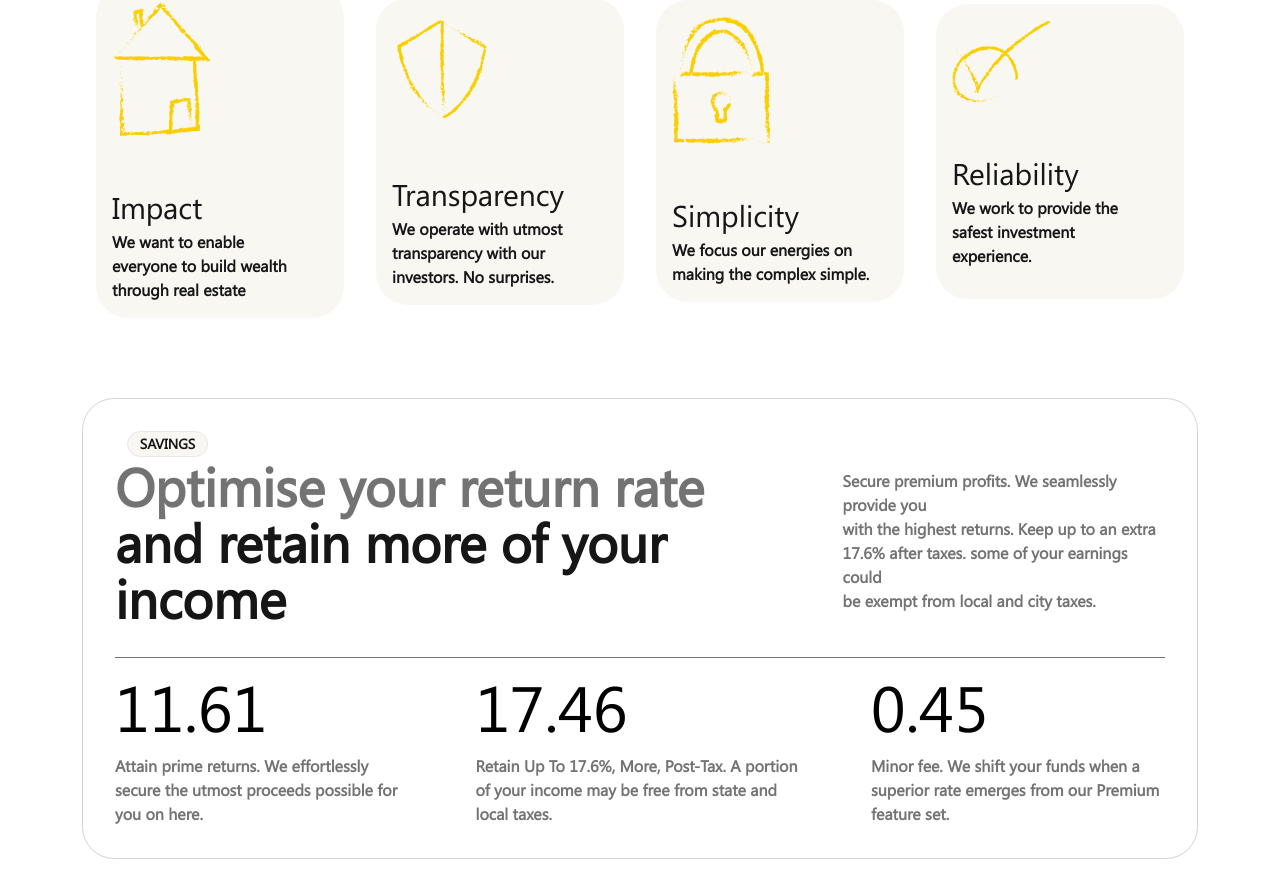
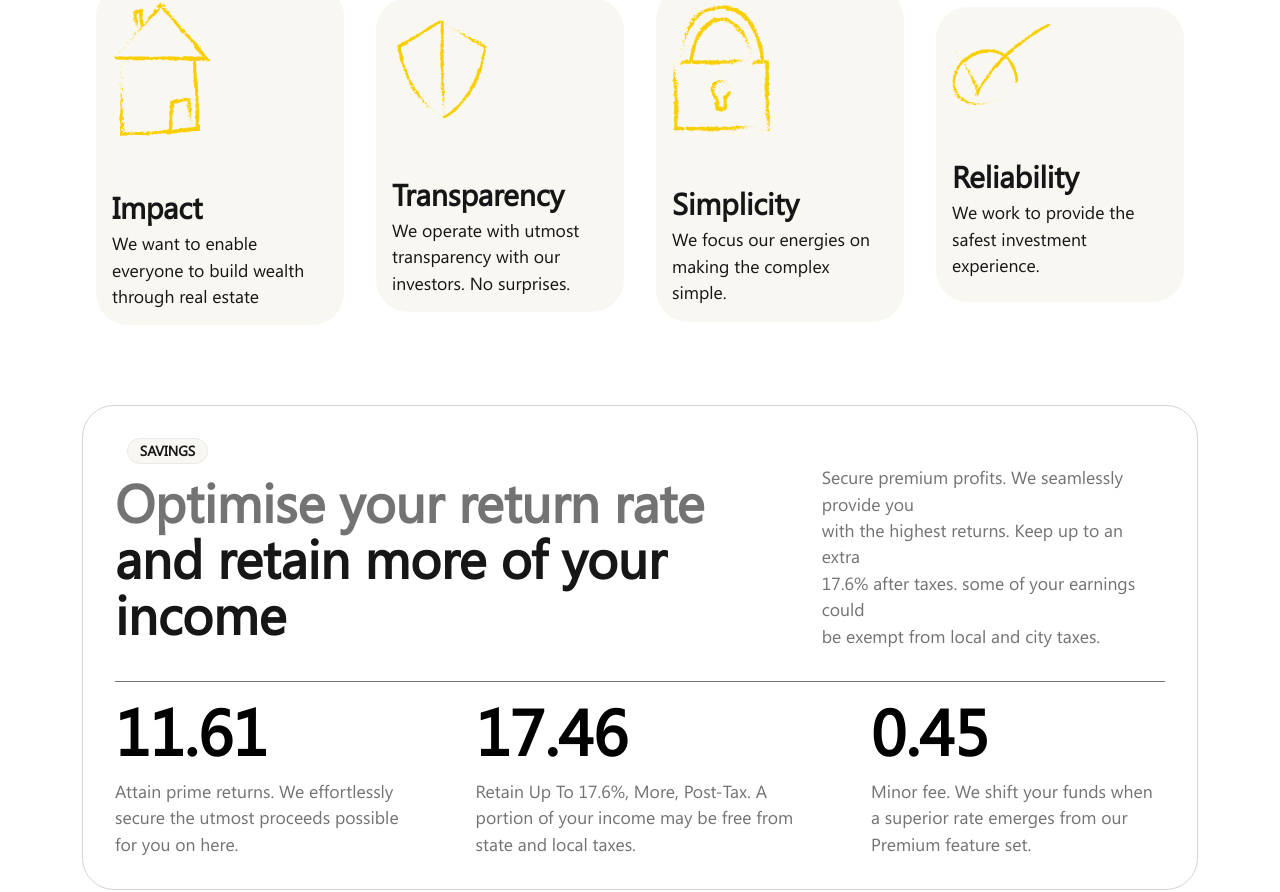
Before and after one commit to Daniel264/Slice, a Next.js app: page / in a window 1280 px wide. Shown: the part 3316-4208 px from the top of the page. Built offline with nearby package versions, Linux system fonts and the light colour scheme.

Commit message:
refactor: tweak different font-sizes

```diff
--- a/src/styles/SCSS/_typography.scss
+++ b/src/styles/SCSS/_typography.scss
@@ -35,7 +35,8 @@ h1 {
 }
 
 p {
-    font-weight: 600;
+    font-weight: 500;
+    font-size: $text-xl;
 }
 
 h2 {
--- a/src/styles/SCSS/components/_benefits-card.scss
+++ b/src/styles/SCSS/components/_benefits-card.scss
@@ -33,5 +33,9 @@
         img {
             padding-bottom: 3rem;
         }
+
+        h3 {
+            font-weight: 600;
+        }
     }
 }
--- a/src/styles/SCSS/index.css
+++ b/src/styles/SCSS/index.css
@@ -602,6 +602,9 @@
 .benefits-card div img {
   padding-bottom: 3rem;
 }
+.benefits-card div h3 {
+  font-weight: 600;
+}
 
 h1 {
   font-size: 3.3rem;
@@ -617,7 +620,8 @@ h1 {
 }
 
 p {
-  font-weight: 600;
+  font-weight: 500;
+  font-size: 1.1rem;
 }
 
 h2 {
@@ -685,7 +689,7 @@ h5 {
 
 .number-counter-component__number-display {
   font-size: 4rem;
-  font-weight: 500;
+  font-weight: 600;
   color: #000000;
 }
 
@@ -787,4 +791,5 @@ h5 {
 }
 .questions_section__lower-container h2 {
   padding-bottom: 20px;
+  font-weight: 600;
 }/*# sourceMappingURL=index.css.map */
--- a/src/styles/SCSS/layout/_number-counter.scss
+++ b/src/styles/SCSS/layout/_number-counter.scss
@@ -5,7 +5,7 @@
     // }
     &__number-display {
         font-size: var.$text-6xl;
-        font-weight: 500;
+        font-weight: 600;
         color: #000000;
         // animation: counter 5s infinite alternate ease-in-out;
         // counter-reset: num var(--num);
--- a/src/styles/SCSS/layout/_questions.scss
+++ b/src/styles/SCSS/layout/_questions.scss
@@ -38,6 +38,7 @@
 
         h2 {
             padding-bottom: 20px;
+            font-weight: 600;
         }
     }
 }
```
Also changed, not shown: 1 other file (tests, documents, lock files or other folders).
